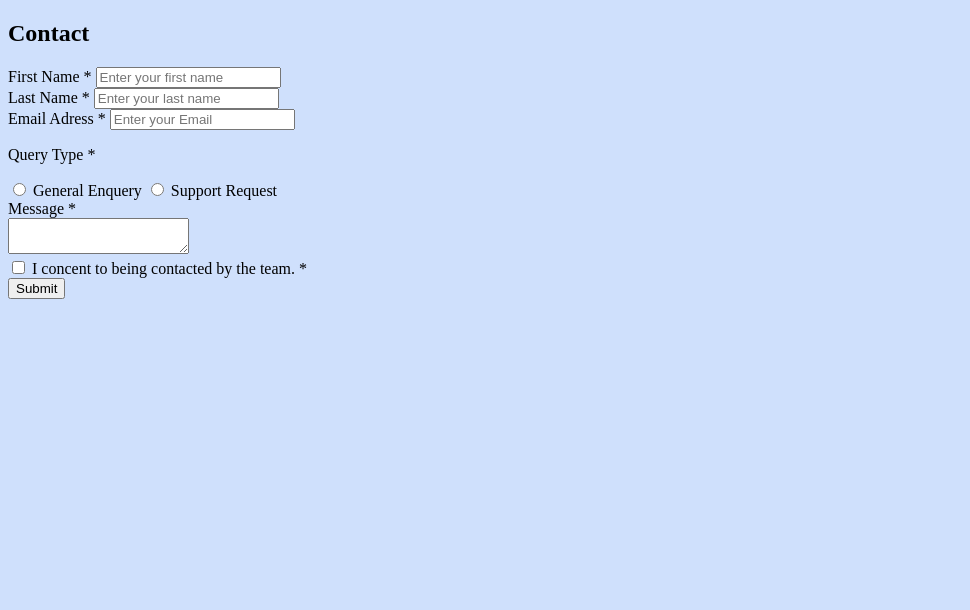
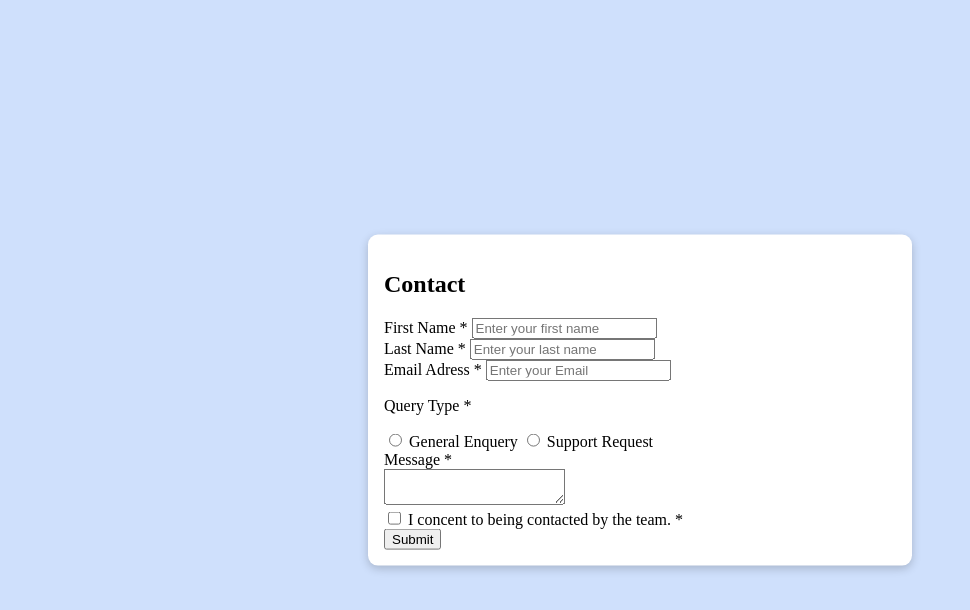
Before and after one commit to rishi-saxena-07/contact-form, a plain HTML site: page index.html in a window 1280 px wide. Shown: the whole page, without its empty margins (0-970 px from the left). Drawn offline with Linux system fonts and the light colour scheme.

Commit message:
bring from to the center

```diff
--- a/index.css
+++ b/index.css
@@ -1,3 +1,21 @@
-body{
+body {
     background-color: #cfe0fc;
+    display: flex;
+    justify-content: center;
+    align-items: center;
+
 }
+
+#form-container {
+    background-color: #ffffff;
+    width: 40%;
+    box-shadow: 0 3px 10px rgb(0 0 0 / 0.2);
+    border-radius: 10px;
+    padding: 1rem;
+
+    /* Making Div to the center */
+    position: absolute;
+    top: 50%;
+    left: 50%;
+    transform: translate(-50%, -50%);
+}
```
